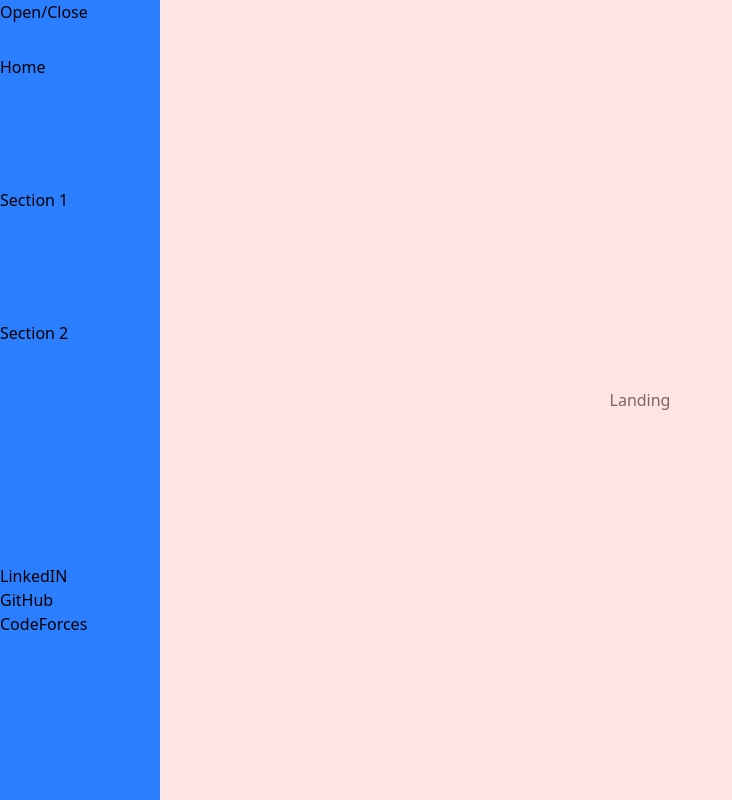
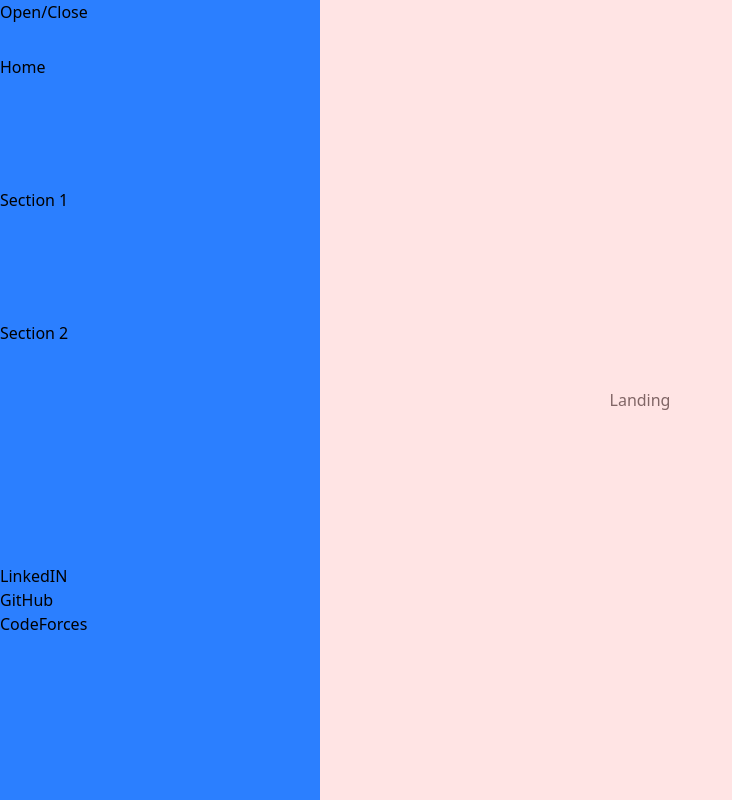
Before and after one commit to ThunderEmperors/portfolio-site, a React (Vite) app: page / in a window 1280 px wide. Both pictures are taken after a click on the element "Open/Close". Shown: the whole page, without its empty margins (0-732 px from the left). Built offline with nearby package versions, Linux system fonts and the light colour scheme.

Commit message:
side-panel pop up shape

```diff
--- a/src/components/showcase/Showcase.jsx
+++ b/src/components/showcase/Showcase.jsx
@@ -4,6 +4,23 @@ import { useSelector, useDispatch } from 'react-redux'
 import { handleSectionClick, handleOpenCloseClick } from '../../features/showcase/showcaseSlice'
 import SectionDropDown from './SectionDropDown'
 import { Link } from 'react-router-dom'
+import { motion } from 'motion/react'
+import { AnimatePresence } from 'motion/react'
+
+const shapes = [
+  "ellipse(25% 50% at -25% 50%)",
+  "ellipse(170% 170% at -25% 50%)",
+  "ellipse(170% 170% at -25% 50%)",
+  "ellipse(180% 450% at -25% 50%)",
+];
+
+const shapes1 = [
+  "ellipse(180% 450% at -25% 50%)",
+  "ellipse(170% 170% at -25% 50%)",
+  "ellipse(170% 170% at -25% 50%)",
+  "ellipse(25% 50% at -25% 50%)",
+];
+
 
 const Showcase = () => {
 
@@ -28,7 +45,17 @@ const Showcase = () => {
 
       { isOpen ?
         (
-        <div className='side-panel w-[10rem] bg-blue-500'>
+        <AnimatePresence>
+        <motion.div
+          animate={{
+            clipPath: shapes,
+          }}
+          transition={{
+            duration: 2,
+            times: [0, 0.3, 0.6, 1]
+          }}
+          className='side-panel w-[20rem] bg-blue-500'
+        >
         <div className='side-sections' id='section-1'>
           <div className='drop-section'><Link to={'/'}> Home </Link></div>
           <div className='drop-section'>
@@ -60,8 +87,11 @@ const Showcase = () => {
           </div>
         </div>
 
-        </div>
-        ) : (<></>)
+        </motion.div>
+        </AnimatePresence>
+        ) : (
+          <></>
+          )
       }
     </>
   )
--- a/src/components/showcase/showcase.scss
+++ b/src/components/showcase/showcase.scss
@@ -18,6 +18,7 @@
   padding: 0;
   border-right: 2px;
   z-index: 50;
+  float: left;
 }
 
 .skills{
```
